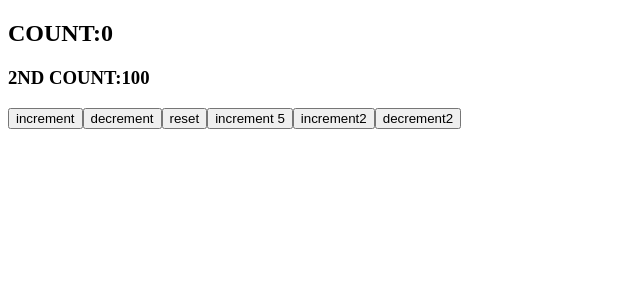
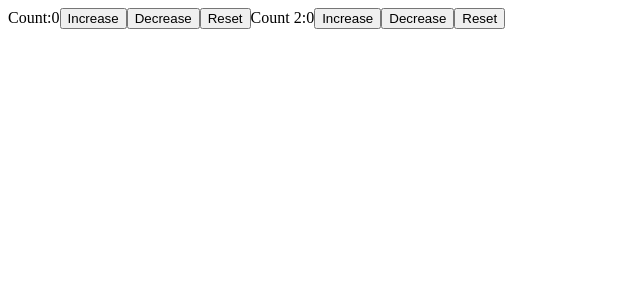
Before and after one commit to sammyyaws/react-tutorials, a React (Create React App) app: page / in a window 1280 px wide. Shown: the top 300 px of the page, without its empty margins (0-640 px from the left). Built offline with nearby package versions, Linux system fonts and the light colour scheme.

Commit message:
Update:added multiple useReducer for states that share same state transitions

```diff
--- a/src/App.js
+++ b/src/App.js
@@ -12,7 +12,7 @@
 import PassTheme from "./components/PassTheme";
 import UseReduceCounter from "./components/useReduceCounter";
 import ReducerCounter2 from "./useReducerComplex";
-
+import MultipleuseReducer from "./components/MultipleuseReducer";
 
 
 
@@ -23,19 +23,19 @@
 
   return (
     <div className="App">
-
-<ReducerCounter2/>
+<MultipleuseReducer/>
 
 
 
 
 
 
-{/* <UseReduceCounter/> */}
 
 
 
 
+{/* <ReducerCounter2/> */}
+{/* <UseReduceCounter/> */}
 
    {/*  <ThemeContext.Provider value="DarkTheme">
 <PassTheme/>
--- /dev/null
+++ b/src/components/MultipleuseReducer.js
@@ -0,0 +1,34 @@
+import React,{useReducer} from 'react'
+const initialState=0
+const reducer=(state,action)=>{
+    switch(action){
+        case "increment":
+            return state+1 ;
+        case "Decrement":
+            return state-1;
+        case "Reset":
+           return  initialState;
+        default:
+            return state;
+        }
+
+}
+function MultipleuseReducer (){
+  const[count,dispatch] = useReducer(reducer,initialState)
+  const [countTwo,dispatchTwo]=useReducer(reducer,initialState)
+
+    return(
+        <>Count:{count}
+        <button onClick={()=>dispatch("increment")}>Increase</button>
+        <button onClick={()=>dispatch("Decrement")}>Decrease</button>
+        <button onClick={()=>dispatch("Reset")}>Reset</button>
+        Count 2:{countTwo}
+        <button onClick={()=>dispatchTwo("increment")}>Increase</button>
+        <button onClick={()=>dispatchTwo("Decrement")}>Decrease</button>
+        <button onClick={()=>dispatchTwo("Reset")}>Reset</button>
+
+        </>
+
+    )
+}
+export default MultipleuseReducer;
```
